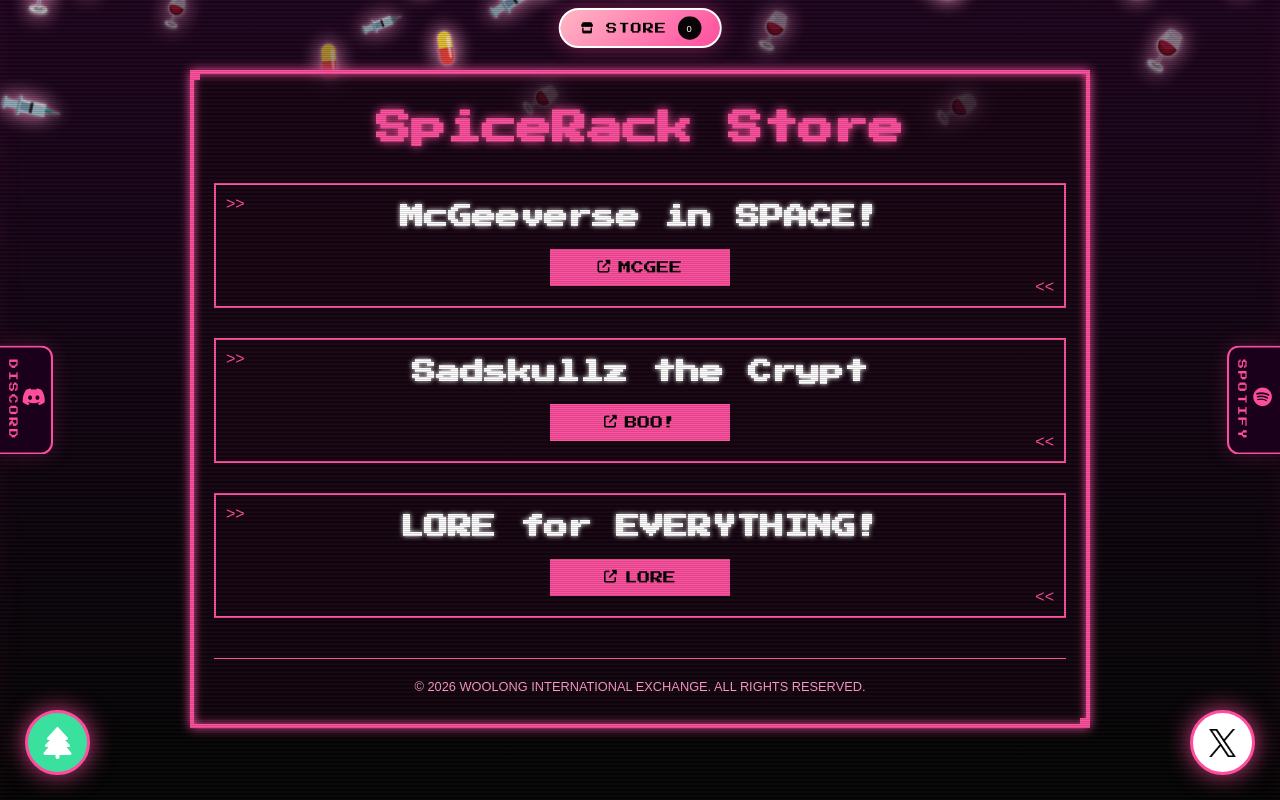
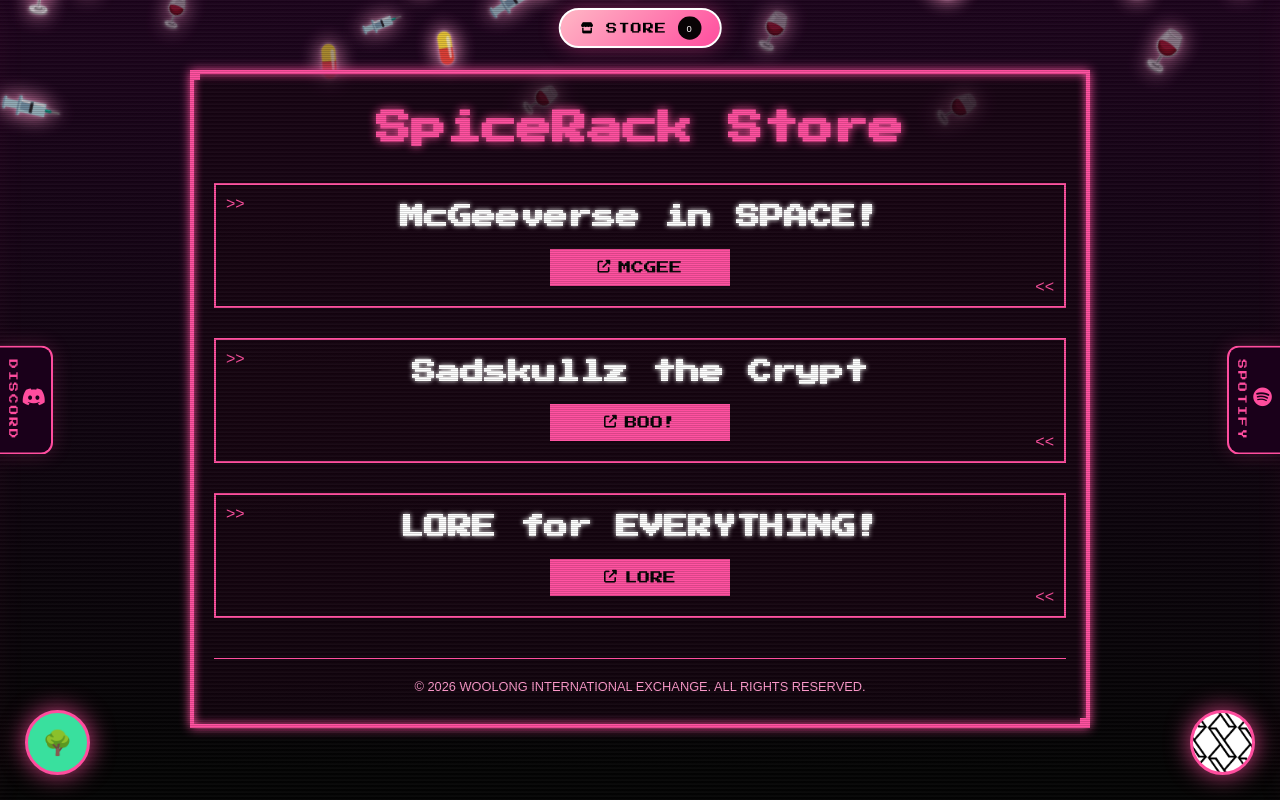
Before and after one commit to spwnoflcfr/spice-rack-store, a website: page index.html in a window 1280 px wide. Drawn offline with Linux system fonts and the light colour scheme; a web font is replaced by a local one.

Commit message:
Refactor floating buttons with patterned backgrounds
Updated the layout and styles for the floating buttons, including patterned backgrounds for the X and Linktree buttons.

```diff
--- a/index.html
+++ b/index.html
@@ -221,7 +221,7 @@
             margin: 4px 0;
         }
 
-        /* ─── NEW: Button Group Layout ─── */
+        /* ─── Button Group Layout ─── */
         .product-actions {
             display: flex;
             gap: 6px;
@@ -672,40 +672,49 @@
         .cta-button:hover { background: #ffffff; color: #000; box-shadow: 0 0 10px #ffffff; }
         .footer { margin-top: 40px; padding-top: 20px; border-top: 1px solid #ff4d9e; font-size: clamp(0.6rem, 2vw, 0.8rem); color: #ff99cc; }
 
-        /* ─── Floating X and Linktree ─── */
-        .x-float {
-            position: fixed; bottom: 25px; right: 25px; width: 65px; height: 65px;
-            background: #ffffff;
+        /* ─── UPDATED Floating X and Linktree (Patterned Backgrounds) ─── */
+        .x-float, .linktree-float {
+            position: fixed; bottom: 25px; width: 65px; height: 65px;
             border: 3px solid #ff4d9e;
             border-radius: 50%; display: flex; justify-content: center;
-            align-items: center;
-            color: #000000;
-            font-size: 2rem; text-decoration: none;
+            align-items: center; text-decoration: none;
             box-shadow: 0 0 25px rgba(255, 77, 158, 0.8);
             transition: 0.3s ease; z-index: 999;
+            /* Pattern handling via background-image */
+            background-size: 30px 30px; /* Size of individual emojis/logos */
+            background-repeat: repeat;  /* Makes it tile like a pattern */
+            background-position: center;
+            font-size: 0px; /* Hides the actual <i> tag, relying on background */
         }
-        .x-float:hover {
+        .x-float:hover, .linktree-float:hover {
             transform: scale(1.15);
             box-shadow: 0 0 35px #ff4d9e, 0 0 60px #ffb7c5;
         }
-        .x-btn-img {
-            width: 28px;
-            height: 28px;
-            object-fit: contain;
-            display: block;
+        /* X Button: White fill, Tiled X logo */
+        .x-float {
+            right: 25px;
+            background-color: #ffffff;
+            background-image: url('x-logo.png'); /* make sure you have this file! */
         }
+        .x-float:hover {
+            background-color: #f0f0f0;
+        }
+        /* Linktree Button: Green fill, Tiled Tree Emoji (CSS fallback) */
         .linktree-float {
-            position: fixed; bottom: 25px; left: 25px; width: 65px; height: 65px;
-            background: #39e09e;
-            border: 3px solid #ff4d9e;
-            border-radius: 50%; display: flex; justify-content: center;
-            align-items: center; color: white; font-size: 2rem; text-decoration: none;
-            box-shadow: 0 0 25px rgba(255, 77, 158, 0.8);
-            transition: 0.3s ease; z-index: 999;
+            left: 25px;
+            background-color: #39e09e;
+            font-size: 0px;
         }
-        .linktree-float:hover {
-            transform: scale(1.15);
-            box-shadow: 0 0 35px #ff4d9e, 0 0 60px #ffb7c5;
+        /* This uses a pure CSS HTML Entity to create a repeating tree pattern */
+        .linktree-float::before {
+            content: "🌳";
+            font-size: 24px;
+            color: white;
+            display: flex;
+            justify-content: center;
+            align-items: center;
+            width: 100%;
+            height: 100%;
         }
 
         /* ─── FALLING BACKGROUND ELEMENTS ─── */
@@ -839,11 +848,9 @@
         </div>
     </div>
 
-    <!-- X (formerly Twitter) & Linktree -->
-    <a href="https://x.com/MiladySpice" class="x-float" target="_blank">
-        <img src="x-logo.png" alt="X" class="x-btn-img" />
-    </a>
-    <a href="https://linktr.ee/miladyspice" class="linktree-float" target="_blank"><i class="fa-solid fa-tree"></i></a>
+    <!-- UPDATED: X (formerly Twitter) & Linktree (Patterned buttons) -->
+    <a href="https://x.com/MiladySpice" class="x-float" target="_blank"></a>
+    <a href="https://linktr.ee/miladyspice" class="linktree-float" target="_blank"></a>
 
     <script>
         // ─── FALLING BACKGROUND ELEMENTS (Pills, Syringes, Wine) ───
@@ -892,7 +899,6 @@
         const checkoutForm = document.getElementById('checkoutForm');
         const submitOrderBtn = document.getElementById('submitOrderBtn');
         const orderStatus = document.getElementById('orderStatus');
-        const modal = document.getElementById('quickviewModal');
 
         // ─── State ───
         let cart = [];
```
